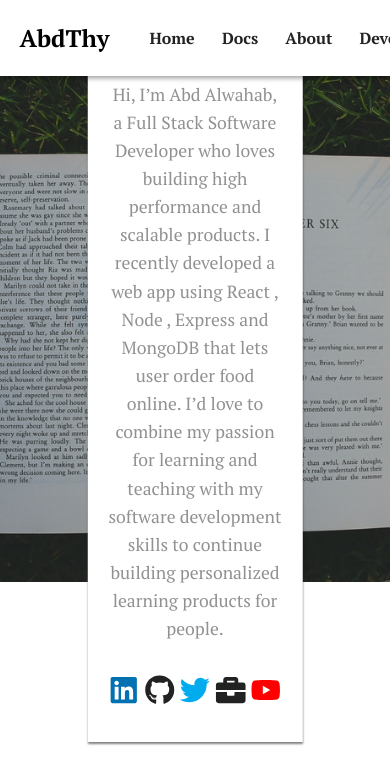
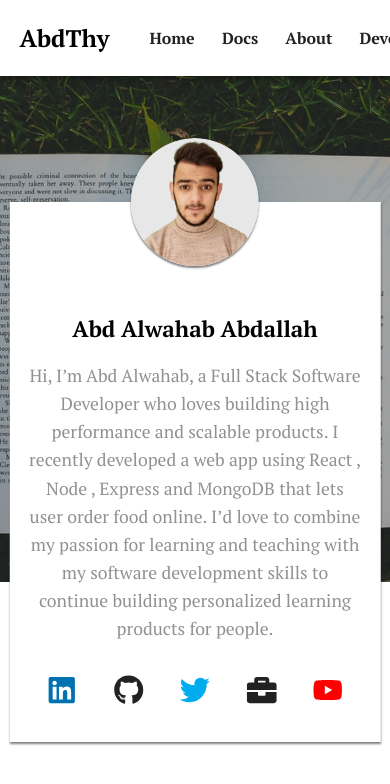
Before and after one commit to Abd-Alwahab/backend-api-auth-system-docs, a React (Create React App) app: page /developer in a window 390 px wide. Shown: the top 784 px of the page. Built offline with nearby package versions, Linux system fonts and the light colour scheme.

Commit message:
making the developer page responsive

```diff
--- a/src/App.css
+++ b/src/App.css
@@ -532,9 +532,15 @@ tr:nth-child(all) {
 }
 
 @media only screen and (max-width: 1200px) {
+  .preview-profile-header-box {
+    width: 75%;
+  }
 }
 
 @media only screen and (max-width: 900px) {
+  .preview-profile-header-box {
+    width: 85%;
+  }
 }
 
 @media only screen and (max-width: 600px) {
@@ -561,4 +567,8 @@ tr:nth-child(all) {
   .about div:first-of-type {
     margin-right: 0;
   }
+
+  .preview-profile-header-box {
+    width: 95%;
+  }
 }
```
